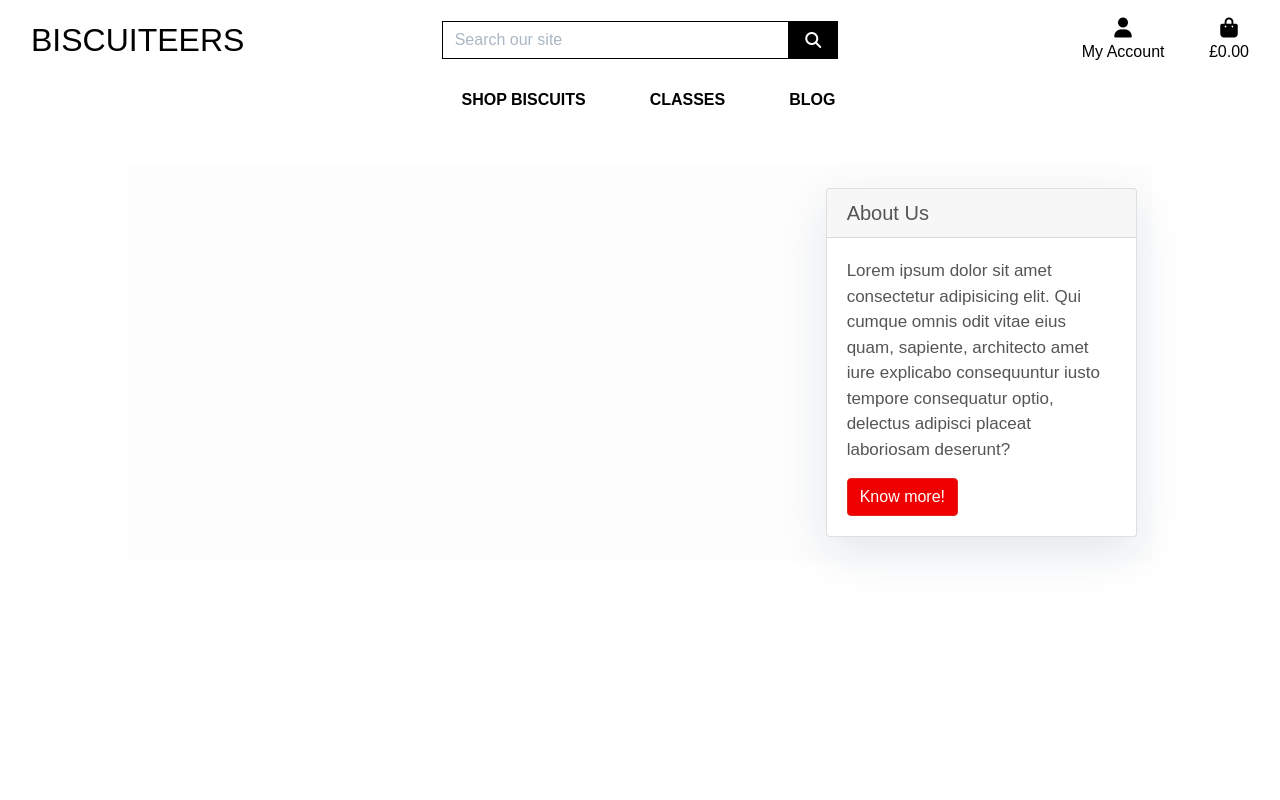
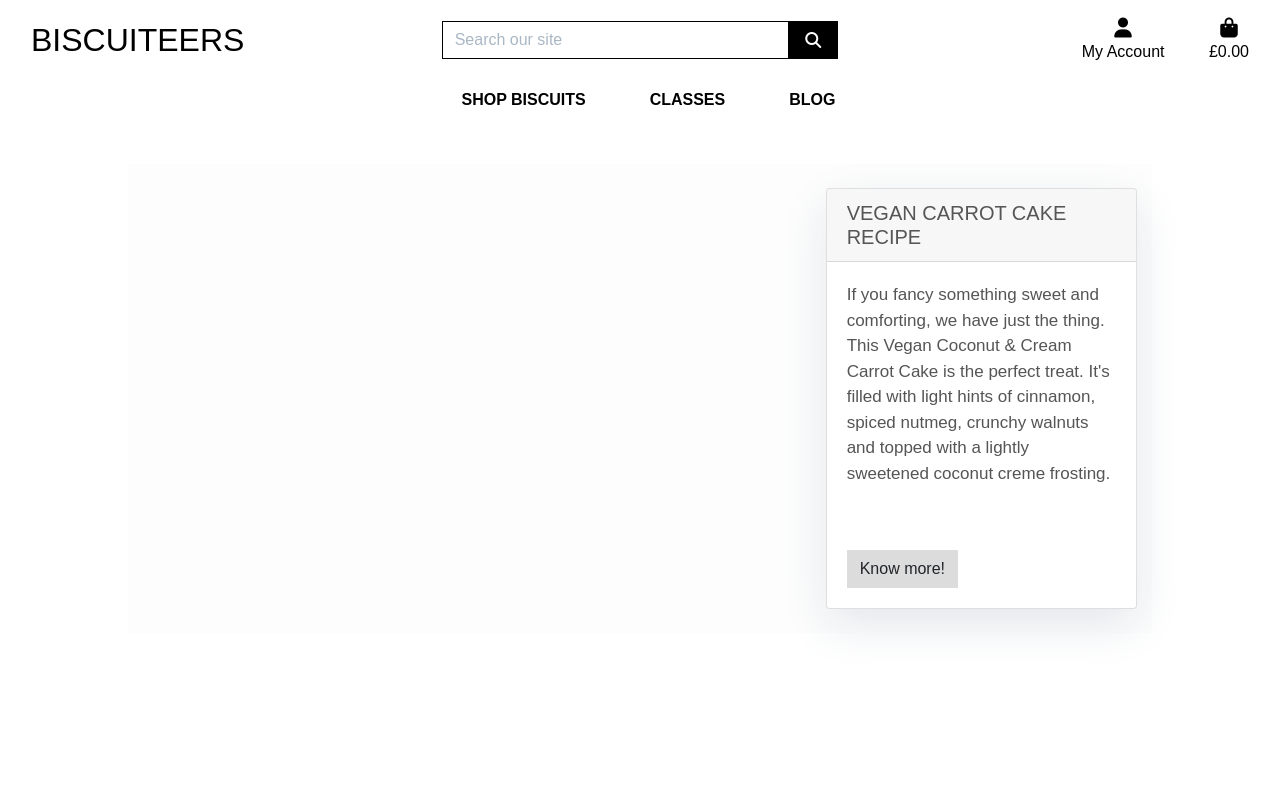
Before and after one commit to emilija-smitaite/biscuiteers-biscuit-shop, a Django app: page /blog/ in a window 1280 px wide. Run offline with Django 3.2, Linux system fonts and the light colour scheme; data that the repository does not hold is empty; parts of the project's set-up code (start-up, migrations or seed data) failed here and were passed over; some libraries are stand-ins or nearby versions.

Commit message:
Style blog app buttons

```diff
--- a/blog/templates/blog.html
+++ b/blog/templates/blog.html
@@ -21,7 +21,7 @@
                         <h2 class="card-title">{{ post.title }}</h2>
                         <p class="card-text text-muted h6">{{ post.author }} | {{ post.created_on}} </p>
                         <p class="card-text">{{post.content|slice:":200" }}</p>
-                        <a href="{% url 'post_detail' post.slug  %}" class="btn btn-primary">Read More &rarr;</a>
+                        <a href="{% url 'post_detail' post.slug  %}" class="btn btn-beige rounded-0 mt-5">Read More &rarr;</a>
                     </div>
                 </div>
                 {% endfor %}
--- a/blog/templates/post_detail.html
+++ b/blog/templates/post_detail.html
@@ -17,7 +17,7 @@
         <h1>{% block title %} {{ post.title }} {% endblock title %}</h1>
         <p class=" text-muted">{{ post.author }} | {{ post.created_on }}</p>
         <p class="card-text ">{{ post.content | safe }}</p>
-        <p><a href="{% url 'blog' %}" class="btn btn-primary">Back to Posts</a></p>
+        <a href="{% url 'blog'  %}" class="btn btn-beige rounded-0 mt-5">Back to Posts</a></p>
       </div>
     </div>
     {% block sidebar %} {% include 'sidebar.html' %} {% endblock sidebar %}
--- a/blog/templates/sidebar.html
+++ b/blog/templates/sidebar.html
@@ -1,22 +1,22 @@
 {% block sidebar %}
 
 <style>
-        .card{
-            box-shadow: 0 16px 48px #E3E7EB;
-        }
-
+    .card {
+        box-shadow: 0 16px 48px #E3E7EB;
+    }
 </style>
 
 <!-- Sidebar Widgets Column -->
 <div class="col-md-4 float-right ">
-<div class="card my-4">
-        <h5 class="card-header">About Us</h5>
-    <div class="card-body">
-        <p class="card-text">Lorem ipsum dolor sit amet consectetur adipisicing elit. Qui cumque omnis odit vitae eius quam, sapiente, architecto amet iure explicabo consequuntur iusto tempore consequatur optio, delectus adipisci placeat laboriosam deserunt?</p>
-        <a href="#"
-           class="btn btn-danger">Know more!</a>
+    <div class="card my-4">
+        <h5 class="card-header">VEGAN CARROT CAKE RECIPE</h5>
+        <div class="card-body">
+            <p class="card-text">If you fancy something sweet and comforting, we have just the thing.
+                This Vegan Coconut & Cream Carrot Cake is the perfect treat. It's filled with light hints of cinnamon,
+                spiced nutmeg, crunchy walnuts and topped with a lightly sweetened coconut creme frosting. </p>
+                <a href="#" class="btn btn-beige rounded-0 mt-5">Know more!</a>
+        </div>
     </div>
-</div>
 </div>
 
 {% endblock sidebar %}
```
